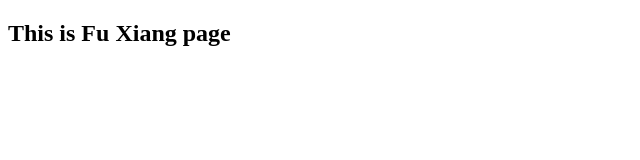
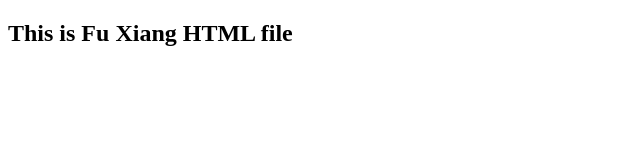
Before and after one commit to PhyoMinKhant112/team-ci-cd-site, a plain HTML site: page pages/student3.html in a window 1280 px wide. Shown: the whole page, without its empty margins (0-640 px from the left). Drawn offline with Linux system fonts and the light colour scheme.

Commit message:
Final edits before PR

```diff
--- a/pages/student3.html
+++ b/pages/student3.html
@@ -6,6 +6,6 @@
     <title>Document</title>
 </head>
 <body>
-    <h2>This is Fu Xiang page</h2>
+    <h2>This is Fu Xiang HTML file</h2>
 </body>
 </html>
```
